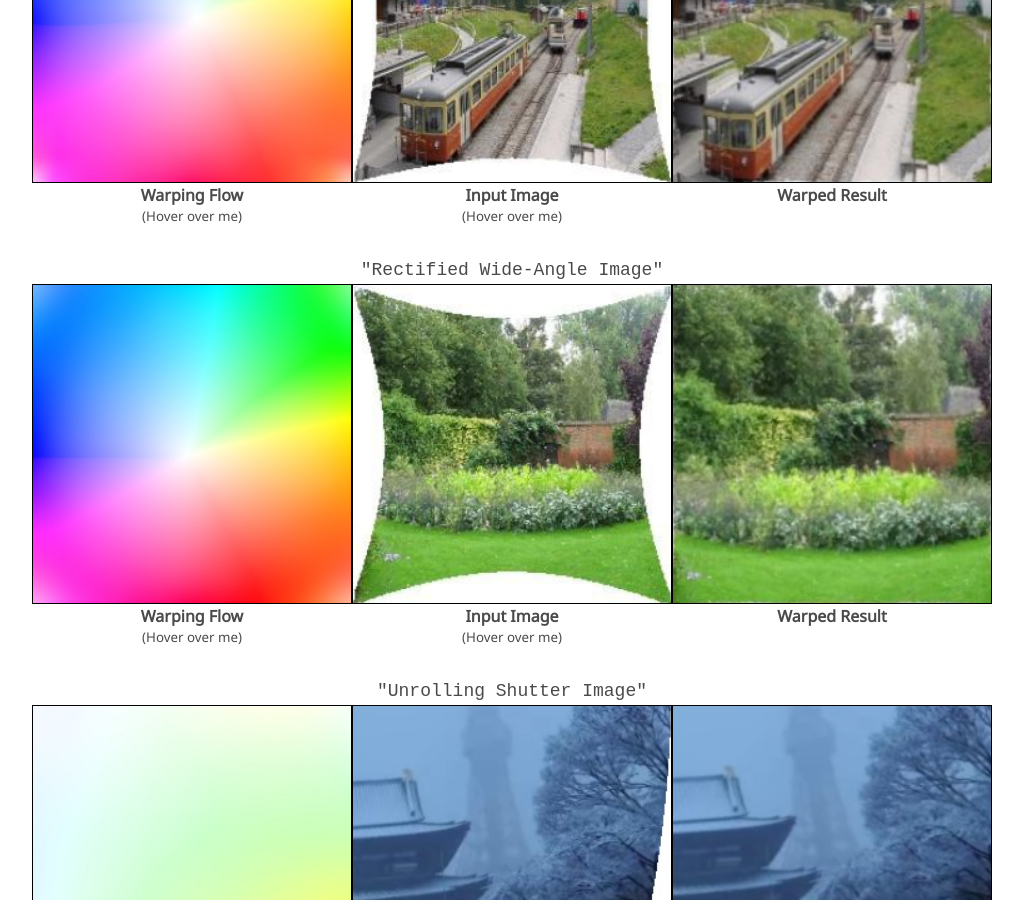
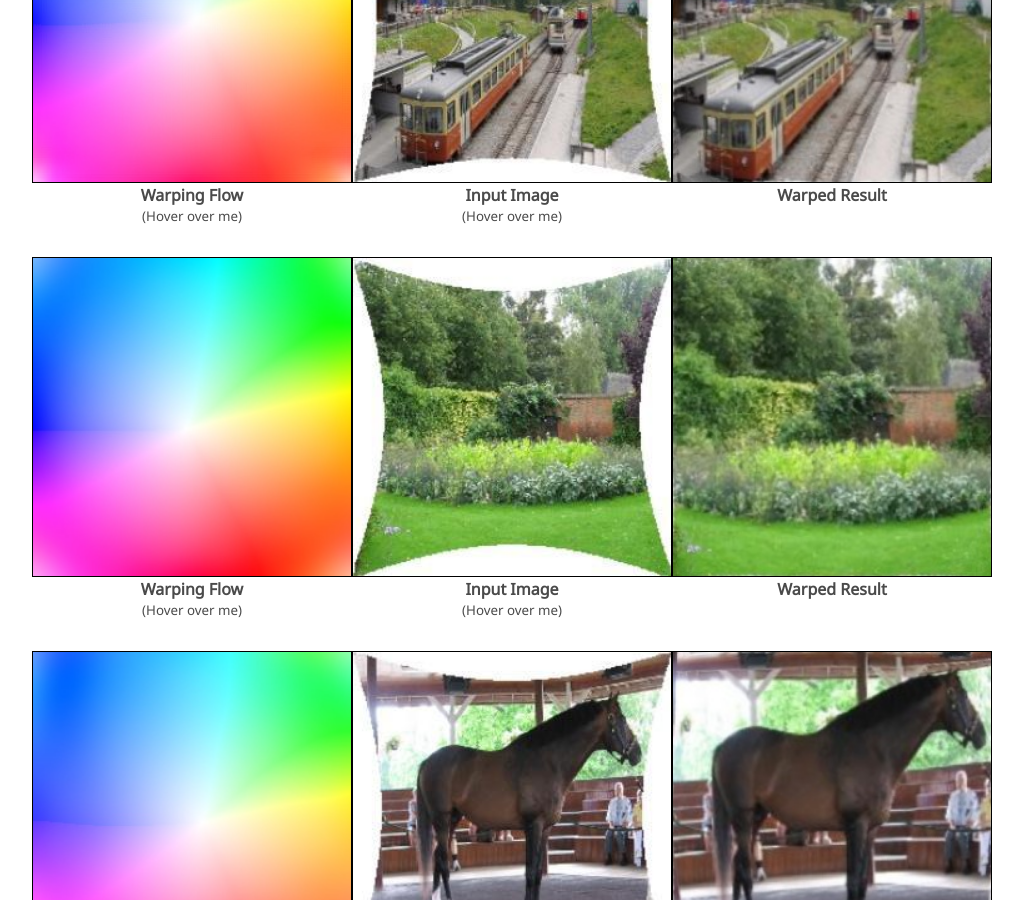
Before and after one commit to KangLiao929/KangLiao929.github.io, a Jekyll site: the page projects/mowa/index.html, which Jekyll copies as it is, in a window 1280 px wide and 900 px high, scrolled down 1945 px. Shown: the whole window, without its empty margins (128-1151 px from the left). Built offline with Jekyll 4.4.1, drawn with Linux system fonts in a browser that asks for light colours; nearby versions of some CDN libraries; some web fonts are replaced; library files that are not in the unit come from our copies; a style sheet for code colours, icons or effects is not loaded.

Commit message:
Update index.html

```diff
--- a/projects/mowa/index.html
+++ b/projects/mowa/index.html
@@ -282,7 +282,7 @@
 
       <!-- wide_angle2 -->
       <div class="has-text-centered" id="wide_angle2">
-        <p class="prompt">"Rectified Wide-Angle Image"</p>
+        <p class="prompt"></p>
       </div>
       <div class="flex">
         <div class="flexWrapper">
@@ -315,6 +315,49 @@
             <div class="insideWrapper">
               <img src="static/examples/wide_angle/output2.jpg" class="canvasBGImage">
               <canvas class="viz wide_angle2 gen" width="512" height="512"></canvas>
+            </div>
+          </div>
+          <div class="has-text-centered">
+            <p><b>Warped Result</b></p>
+          </div>
+        </div>
+      </div>
+
+      <!-- wide_angle3 -->
+      <div class="has-text-centered" id="wide_angle3">
+        <p class="prompt"></p>
+      </div>
+      <div class="flex">
+        <div class="flexWrapper">
+          <div class="outsideWrapper">
+            <div class="insideWrapper">
+              <img src="static/examples/wide_angle/flow3.jpg" class="canvasBGImage">
+              <canvas class="viz wide_angle3 flow" width="512" height="512"
+                data-json-path="./static/examples/wide_angle/flow3.json"></canvas>
+            </div>
+          </div>
+          <div class="has-text-centered">
+            <p><b>Warping Flow</b></p>
+            <p style="font-size: 10pt;" class="hoverMe">(Hover over me)</p>
+          </div>
+        </div>
+        <div class="flexWrapper">
+          <div class="outsideWrapper">
+            <div class="insideWrapper">
+              <img src="static/examples/wide_angle/input3.jpg" class="canvasBGImage">
+              <canvas class="viz wide_angle3 src" width="512" height="512"></canvas>
+            </div>
+          </div>
+          <div class="has-text-centered">
+            <p><b>Input Image</b></p>
+            <p style="font-size: 10pt;" class="hoverMe">(Hover over me)</p>
+          </div>
+        </div>
+        <div class="flexWrapper">
+          <div class="outsideWrapper">
+            <div class="insideWrapper">
+              <img src="static/examples/wide_angle/output3.jpg" class="canvasBGImage">
+              <canvas class="viz wide_angle3 gen" width="512" height="512"></canvas>
             </div>
           </div>
           <div class="has-text-centered">
```
